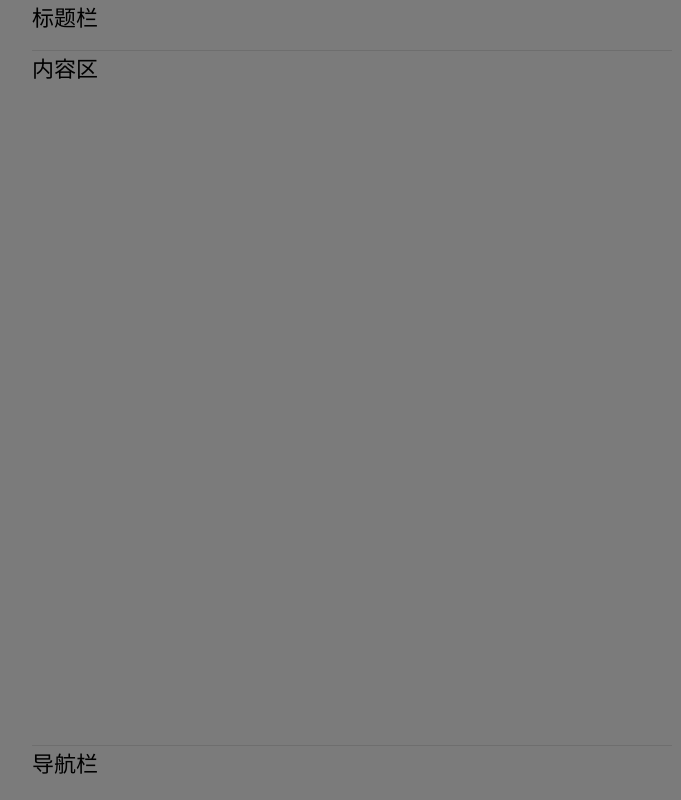
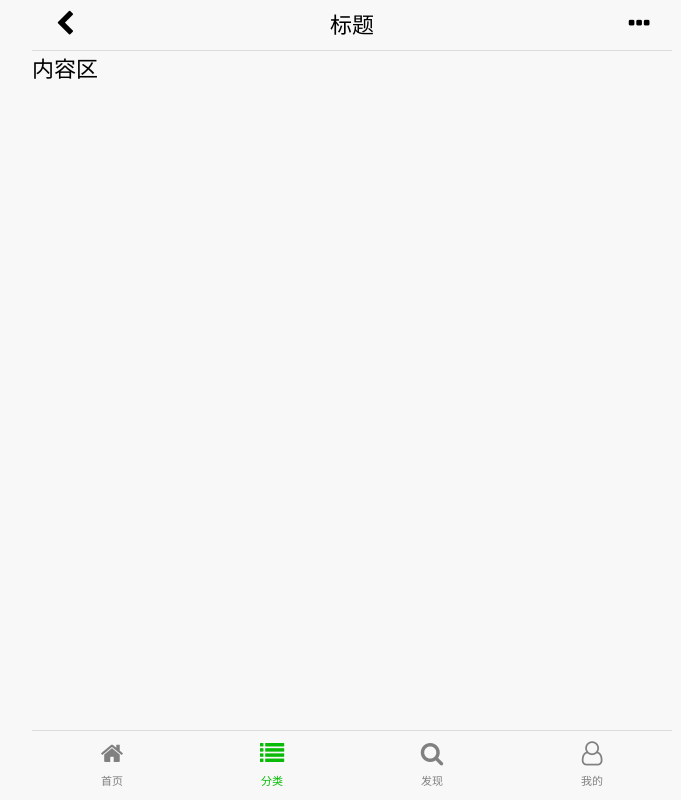
Before and after one commit to Flobby949/ssy-ui, a plain HTML site: page demo/layout.html in a window 1280 px wide. Shown: the whole page, without its empty margins (288-969 px from the left). Drawn offline with Linux system fonts and the light colour scheme.

Commit message:
彈性佈局

```diff
--- a/demo/layout.html
+++ b/demo/layout.html
@@ -10,12 +10,35 @@
 </head>
 
 <body>
-    <div class="ssy-header">标题栏</div>
-    <div class="ssy-navbar">导航栏</div>
+    <div class="ssy-header">
+        <div class="left">
+            <i class="fa fa-chevron-left"></i>
+        </div>
+        <div class="title">标题</div>
+        <div class="right"><i class="fa fa-ellipsis-h"></i></div>
+    </div>
+    <div class="ssy-navbar">
+        <a class="navbar-item">
+            <i class="fa fa-home icon"></i>
+            <span class="name">首页</span>
+        </a>
+        <a class="navbar-item active">
+            <i class="fa fa-list icon"></i>
+            <span class="name">分类</span>
+        </a>
+        <a class="navbar-item">
+            <i class="fa fa-search icon"></i>
+            <span class="name">发现</span>
+        </a>
+        <a class="navbar-item">
+            <i class="fa fa-user-o icon"></i>
+            <span class="name">我的</span>
+        </a>
+    </div>
     <div class="ssy-content">内容区</div>
 
     <!-- 页面蒙版 -->
-    <div class="ssy-mask"></div>
+    <!-- <div class="ssy-mask"></div> -->
 </body>
 
 </html>
--- a/src/header.css
+++ b/src/header.css
@@ -1,12 +1,37 @@
 /* 头部导航条 */
 
 .ssy-header {
+    display: flex;
     position: fixed;
     box-sizing: border-box;
     width: 100%;
     max-width: 640px;
     height: 2.3rem;
+    line-height: 2.3rem;
+    text-align: center;
     top: 0;
     z-index: 200;
     border-bottom: 1px solid #ddd;
+    background: #f8f8f8;
 }
+
+/* 左侧功能区 */
+.ssy-header> .left {
+    flex-basis: 3rem;
+    text-align: center;
+    flex-shrink: 0;
+}
+
+/* 标题部分 */
+.ssy-header> .title {
+    flex-grow: 1;
+    overflow: hidden;
+    white-space: nowrap;
+    text-overflow: ellipsis;
+}
+
+/* 右侧功能区 */
+.ssy-header> .right {
+    flex-basis: 3rem;
+    flex-shrink: 0;
+}
--- a/src/navbar.css
+++ b/src/navbar.css
@@ -1,12 +1,38 @@
 /* 底部导航栏 */
-
+/* 底部导航栏 */
 .ssy-navbar {
+    display: flex;
     position: fixed;
     box-sizing: border-box;
     bottom: 0;
     width: 100%;
     max-width: 640px;
-    height: 2.5rem;
+    height: 3.2rem;
     border-top: 1px solid #ddd;
     z-index: 200;
-}
+    background: #f8f8f8;
+    text-align: center;
+  }
+
+  /* 导航按鈕 */
+  .ssy-navbar>.navbar-item {
+    flex: 1;
+    color: #808080;
+  }
+
+  /* 选中样式 */
+  .ssy-navbar>.navbar-item.active {
+    color: #09BB07;
+  }
+
+  /* 导航图标 */
+  .ssy-navbar>.navbar-item>.icon {
+    padding: .3rem 0 .1rem;
+    font-size: 1.1rem;
+  }
+
+  /* 导航名称 */
+  .ssy-navbar>.navbar-item>.name {
+    display: block;
+    font-size: .5rem;
+  }
```
